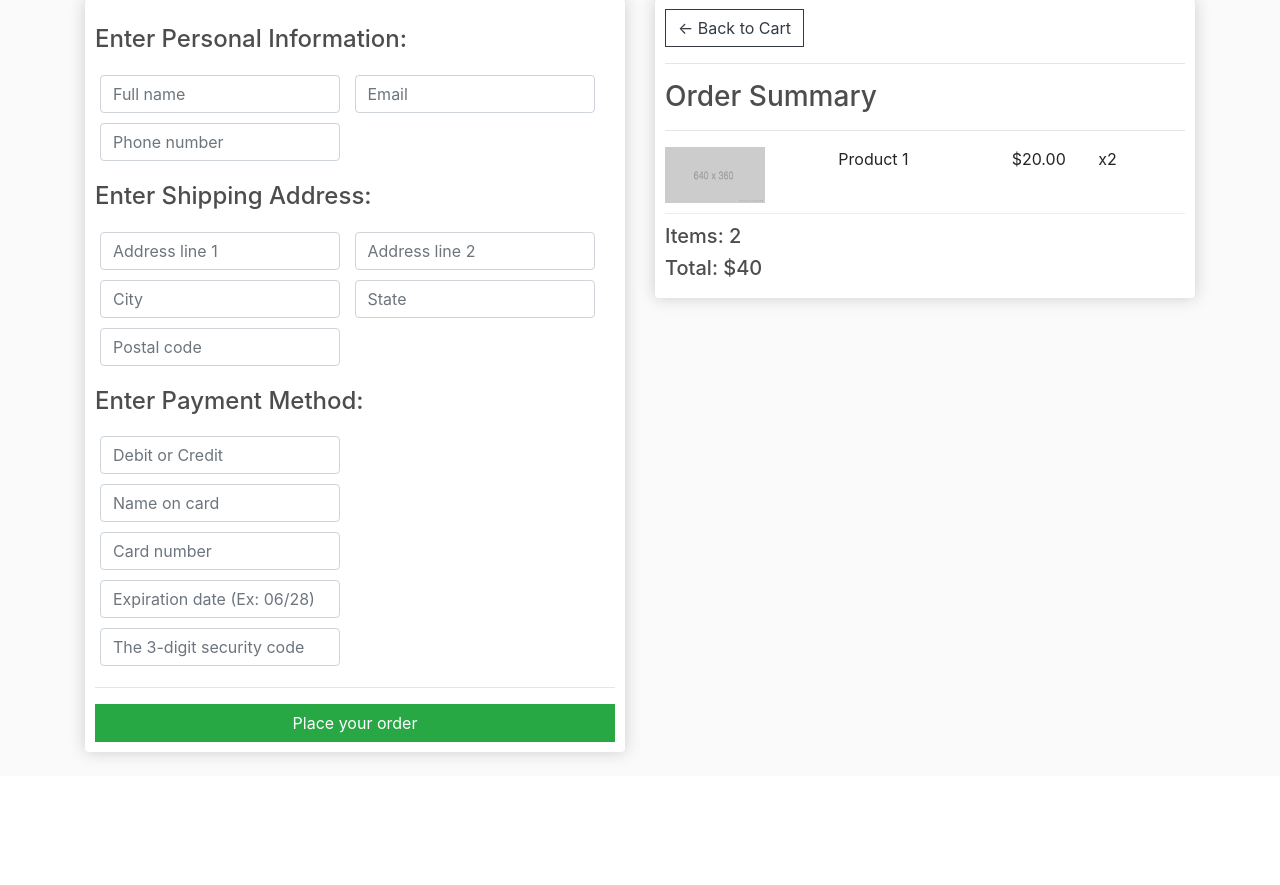
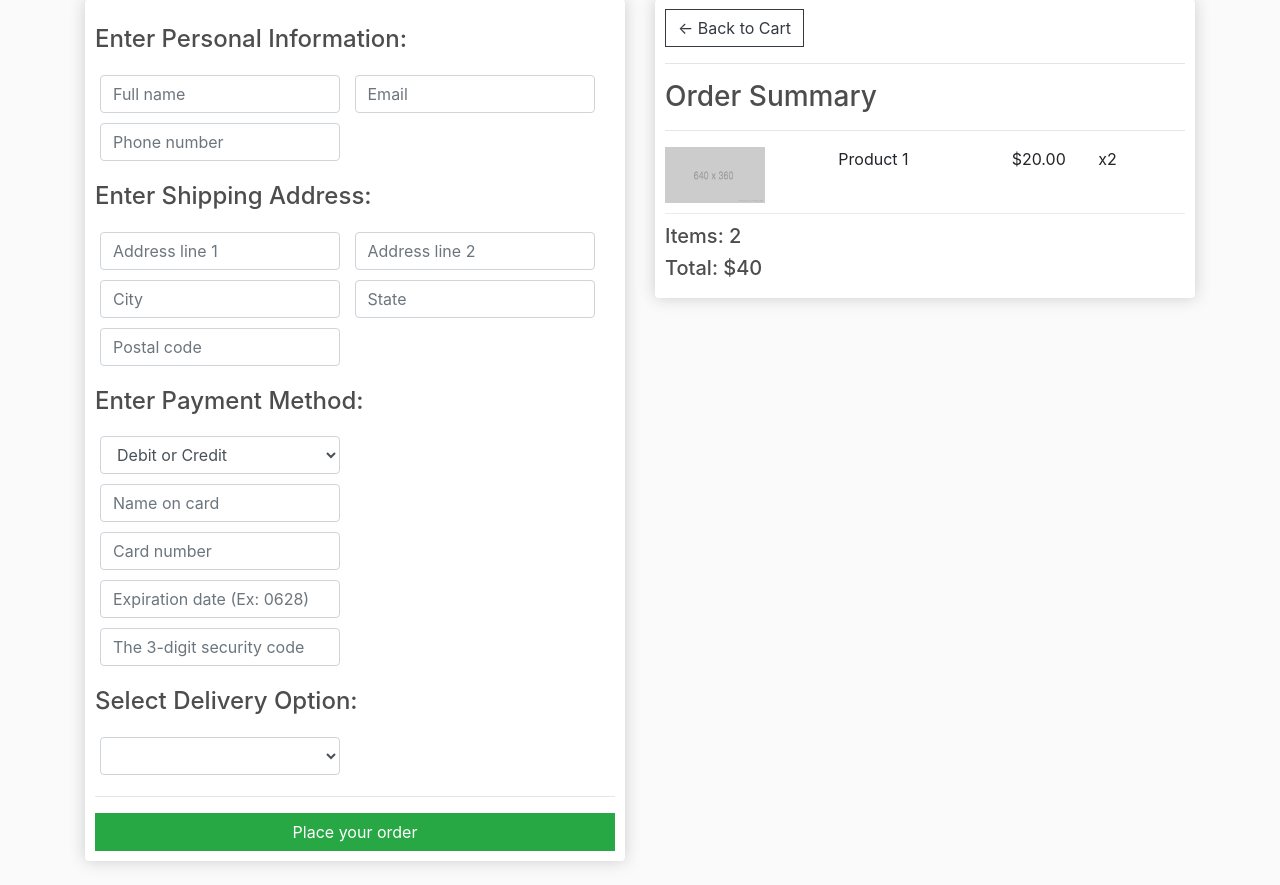
Before and after one commit to JinmanCai/OnlineShopping, a Django app: page /checkout/ in a window 1280 px wide. Shown: the part 124-1009 px from the top of the page. Before the commit the page ends 884 px from the top, so only its background shows below. Run offline with Django 3.2, Linux system fonts and the light colour scheme; some libraries are stand-ins or nearby versions.

Commit message:
Added the delivery option

```diff
--- a/webshopping/lolshopping/templates/design/checkout.html
+++ b/webshopping/lolshopping/templates/design/checkout.html
@@ -59,7 +59,14 @@
                         <p><h4>Enter Payment Method:</h4></p>
 
                         <div class="form-field-for-payment">
-							<input required class="form-control" type="text" name="card_type" placeholder="Debit or Credit">
+                            <!-- <input required class="form-control" type="text" name="card_type" placeholder="Debit or Credit"> -->
+
+                            <select required class="form-control" name="card_type">
+                                <option value="" disabled selected>Debit or Credit</option>
+                                <option value="Debit">Debit</option>
+                                <option value="Credit">Credit</option>
+                            </select>
+
                         </div>
 
                         <div class="form-field-for-payment">
@@ -71,11 +78,27 @@
                         </div>
 
 						<div class="form-field-for-payment">
-							<input required class="form-control" type="text" name="expiration_date" placeholder="Expiration date (Ex: 06/28)">
+							<input required class="form-control" type="text" name="expiration_date" placeholder="Expiration date (Ex: 0628)" maxlength="4">
                         </div>
 
 						<div class="form-field-for-payment">
-							<input required class="form-control" type="text" name="cvc_number" placeholder="The 3-digit security code">
+							<input required class="form-control" type="text" name="cvc_number" placeholder="The 3-digit security code" maxlength="3">
+                        </div>
+
+                    </div>
+
+                    <div id="delivery-info">
+
+                        <p><h4>Select Delivery Option:</h4></p>
+
+                        <div class="form-field-for-payment">
+
+                            <select required class="form-control" name="delivery_option">
+                                <option value="" disabled selected></option>
+                                <option value="one_week_delivery">One week delivery</option>
+                                <option value="two_week_delivery">Two week delivery</option>
+                            </select>
+
                         </div>
 
 					</div>
```
